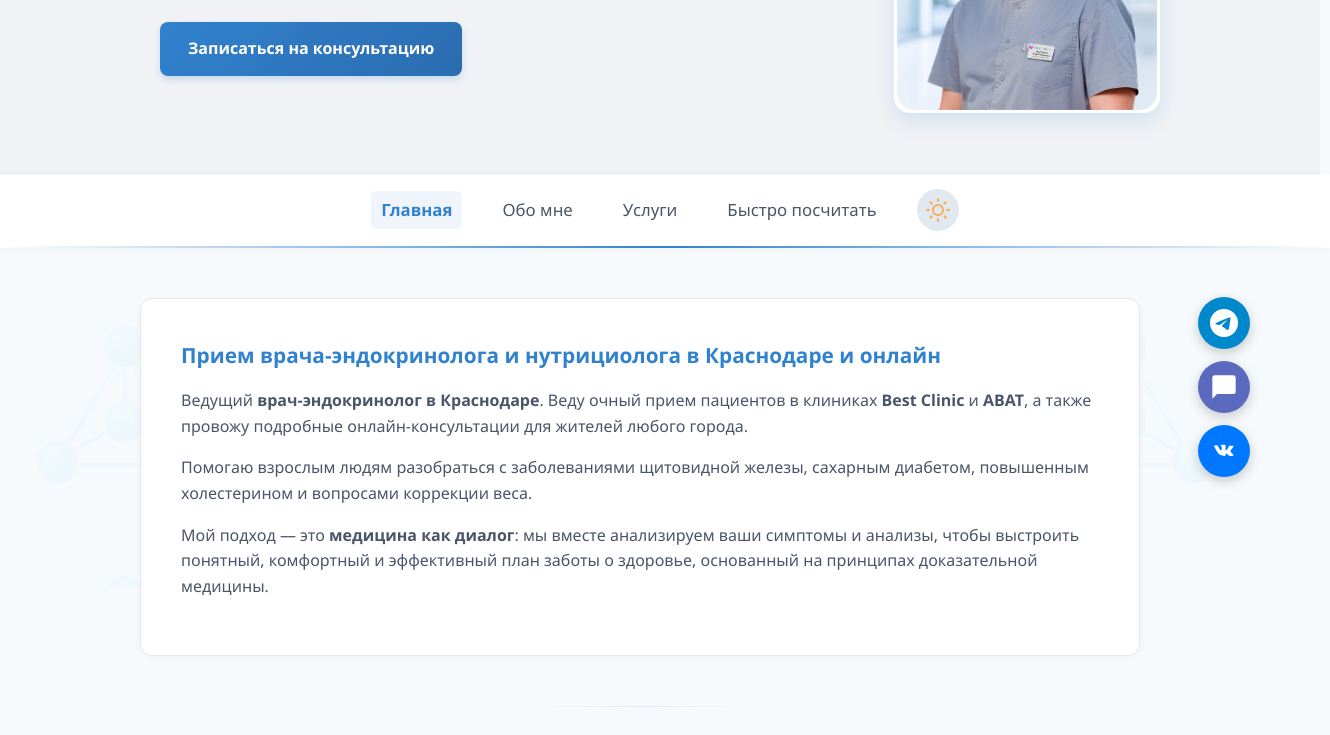
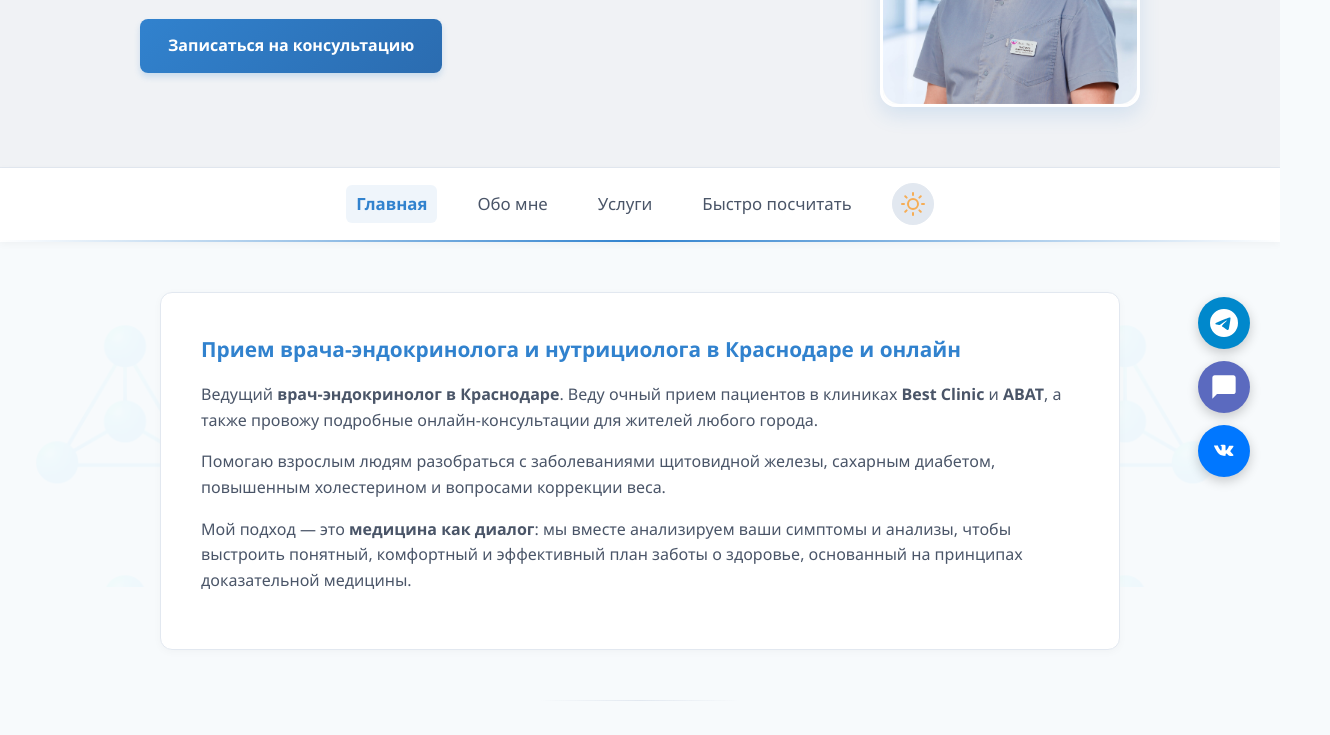
Before and after one commit to Andrey1286/my-personal-hub, a plain HTML site: page index.html in a window 1280 px wide. Shown: the part 213-948 px from the top of the page, 1330 px wide, since content can reach past the window. Drawn offline with Linux system fonts and the light colour scheme; a script that the page names is missing.

Commit message:
Update style.css

```diff
--- a/css/style.css
+++ b/css/style.css
@@ -1,3 +1,8 @@
+/* ===== ГЛОБАЛЬНОЕ ПРАВИЛО: padding и border включаются в ширину элемента ===== */
+*, *::before, *::after {
+    box-sizing: border-box;
+}
+
 /* Цветовые переменные: светлая тема */
 :root {
     --bg-color: #F7FAFC;
@@ -50,6 +55,11 @@
     --callout-border: #4ade80;
     --muted: #94a3b8;
     --ink-soft: #cbd5e1;
+}
+
+html, body {
+    overflow-x: hidden;
+    max-width: 100%;
 }
 
 body {
@@ -718,6 +728,7 @@ footer .offer-link { font-weight: 800 !important; font-size: 1em !important; col
 .show-more-btn:active {
     transform: translateY(0);
 }
+
 @media (max-width: 768px) {
     .hero { padding: 30px 15px; }
     .hero-inner {
@@ -747,7 +758,6 @@ footer .offer-link { font-weight: 800 !important; font-size: 1em !important; col
         text-align: center;
         padding: 14px 24px;
     }
-
     .menu {
         flex-direction: column;
         gap: 12px;
@@ -759,12 +769,10 @@ footer .offer-link { font-weight: 800 !important; font-size: 1em !important; col
         align-items: center;
     }
     .theme-toggle { margin-left: 0; }
-
     .about-text { padding: 25px; }
     #backToTop { bottom: 20px; right: 20px; width: 45px; height: 45px; font-size: 20px; }
     .price-table th, .price-table td { padding: 12px 14px; font-size: 0.9rem; }
     .card::after { right: 20px; bottom: 20px; font-size: 1.5rem; }
-
     .messenger-buttons {
         flex-direction: row;
         bottom: 16px;
@@ -775,7 +783,6 @@ footer .offer-link { font-weight: 800 !important; font-size: 1em !important; col
     .messenger-btn { width: 46px; height: 46px; }
     .messenger-btn svg { width: 24px; height: 24px; }
     .messenger-btn::before { display: none; }
-
     .clinic-grid { grid-template-columns: 1fr; }
     .warning-box { padding: 20px; }
     .carousel-wrapper { padding: 0 10px; }
@@ -783,9 +790,7 @@ footer .offer-link { font-weight: 800 !important; font-size: 1em !important; col
     .carousel-btn { width: 38px; height: 38px; font-size: 1.2rem; }
     .carousel-btn.prev { left: -5px; }
     .carousel-btn.next { right: -5px; }
-
     .booking-wrapper iframe { height: 750px; }
-
     .calc-inputs {
         grid-template-columns: 1fr;
     }
@@ -801,8 +806,6 @@ footer .offer-link { font-weight: 800 !important; font-size: 1em !important; col
     .calculator-box {
         padding: 20px 15px;
     }
-
-    /* Футер на мобильном: каналы в одну строку с уменьшенным шрифтом */
     .footer-channels {
         font-size: 0.85rem;
         flex-wrap: nowrap;
@@ -816,9 +819,8 @@ footer .offer-link { font-weight: 800 !important; font-size: 1em !important; col
         white-space: nowrap;
     }
     footer > p:first-child {
-        display: none; /* скрываем старую строку каналов */
+        display: none;
     }
-
     footer { padding-bottom: 80px; }
 }
 
```
